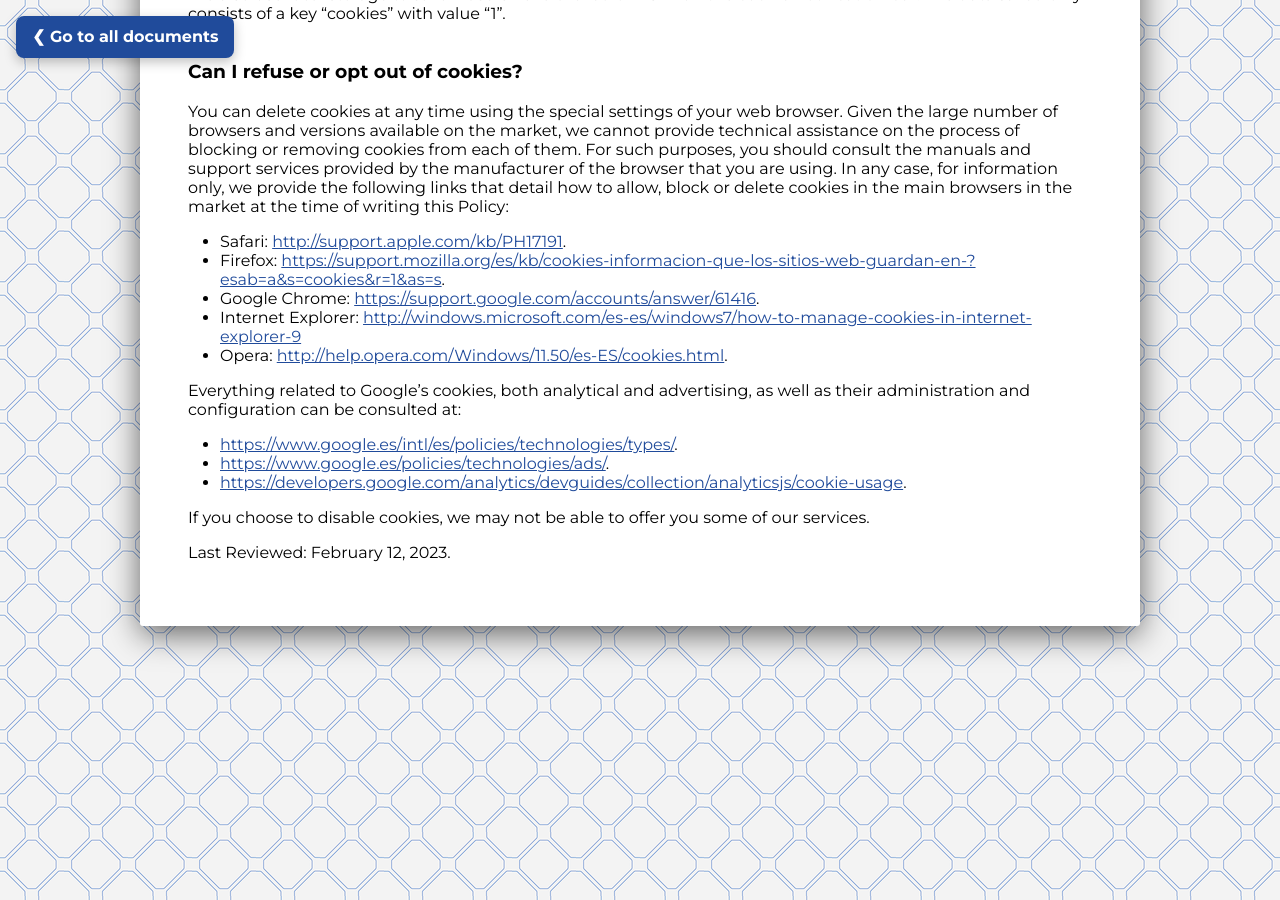
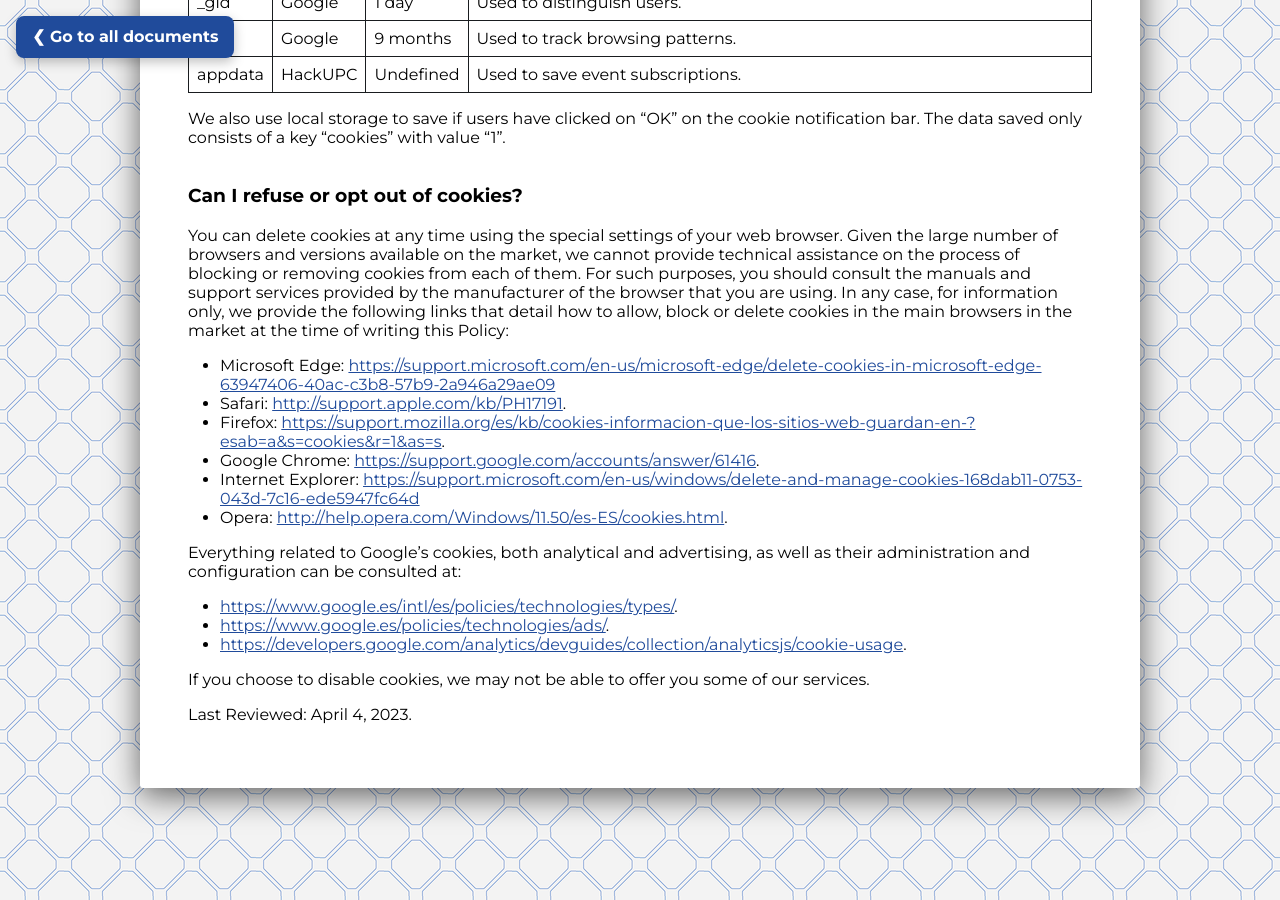
Before and after one commit to hackupc/legal-page, a Jekyll site: the page built from _documents/privacy_and_cookies.md, in a window 1280 px wide and 900 px high, scrolled down 5556 px. Built offline with Jekyll 4.4.1, drawn with Linux system fonts in a browser that asks for light colours; some of the changed text lies outside the part shown.

Commit message:
Update cookie links

```diff
--- a/_documents/privacy_and_cookies.md
+++ b/_documents/privacy_and_cookies.md
@@ -102,6 +102,8 @@ When personal data is collected during a HackUPC CHEATING RESPONSE PROCEDURE:
 Regarding the images and videos of yourself:
 
 - HACKERS AT UPC shall process your personal data to display, broadcast and/or publish it by HACKERS AT UPC for advertising purposes through any audiovisual and/or written media (TV, press, internet, social networks, etc.) and in any advertising and media support (brochures, banners, panels, website, memory of activities, publications, reports, etc.).
+
+- Sponsors shall process your personal data to display, broadcast and/or publish it by Sponsors for advertising purposes through any audiovisual and/or written media (TV, press, internet, social networks, etc.) and in any advertising and media support (brochures, banners, panels, website, memory of activities, publications, reports, etc.).
 
 Regarding food allergies and intolerances:
 
@@ -279,10 +281,11 @@ We also use local storage to save if users have clicked on "OK" on the cookie no
 
 You can delete cookies at any time using the special settings of your web browser. Given the large number of browsers and versions available on the market, we cannot provide technical assistance on the process of blocking or removing cookies from each of them. For such purposes, you should consult the manuals and support services provided by the manufacturer of the browser that you are using. In any case, for information only, we provide the following links that detail how to allow, block or delete cookies in the main browsers in the market at the time of writing this Policy:
 
+- Microsoft Edge: [https://support.microsoft.com/en-us/microsoft-edge/delete-cookies-in-microsoft-edge-63947406-40ac-c3b8-57b9-2a946a29ae09](https://support.microsoft.com/en-us/microsoft-edge/delete-cookies-in-microsoft-edge-63947406-40ac-c3b8-57b9-2a946a29ae09)
 - Safari: [http://support.apple.com/kb/PH17191](http://support.apple.com/kb/PH17191).
 - Firefox: [https://support.mozilla.org/es/kb/cookies-informacion-que-los-sitios-web-guardan-en-?esab=a&s=cookies&r=1&as=s](https://support.mozilla.org/es/kb/cookies-informacion-que-los-sitios-web-guardan-en-?esab=a&s=cookies&r=1&as=s).
 - Google Chrome: [https://support.google.com/accounts/answer/61416](https://support.google.com/accounts/answer/61416).
-- Internet Explorer: [http://windows.microsoft.com/es-es/windows7/how-to-manage-cookies-in-internet-explorer-9](http://windows.microsoft.com/es-es/windows7/how-to-manage-cookies-in-internet-explorer-9)
+- Internet Explorer: [https://support.microsoft.com/en-us/windows/delete-and-manage-cookies-168dab11-0753-043d-7c16-ede5947fc64d](https://support.microsoft.com/en-us/windows/delete-and-manage-cookies-168dab11-0753-043d-7c16-ede5947fc64d)
 - Opera: [http://help.opera.com/Windows/11.50/es-ES/cookies.html](http://help.opera.com/Windows/11.50/es-ES/cookies.html).
 
 Everything related to Google's cookies, both analytical and advertising, as well as their administration and configuration can be consulted at:
@@ -293,4 +296,4 @@ Everything related to Google's cookies, both analytical and advertising, as well
 
 If you choose to disable cookies, we may not be able to offer you some of our services.
 
-Last Reviewed: February 12, 2023.
+Last Reviewed: April 4, 2023.
```
Also changed, not shown: _documents/terms_and_conditions.md (+4 -3 lines).
